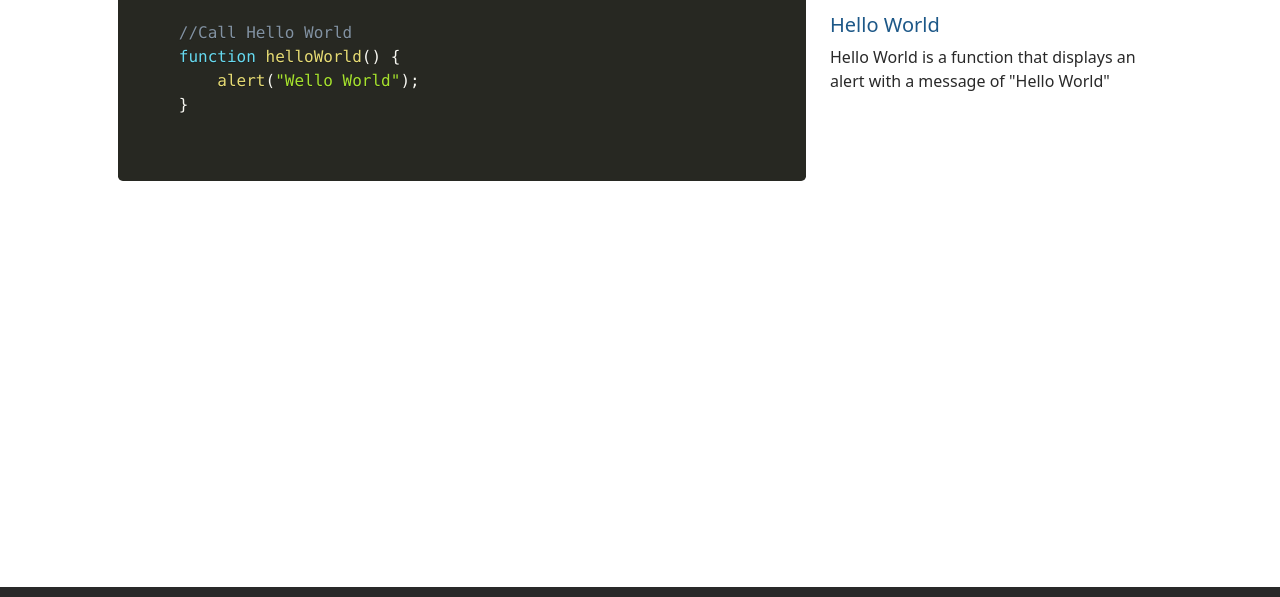
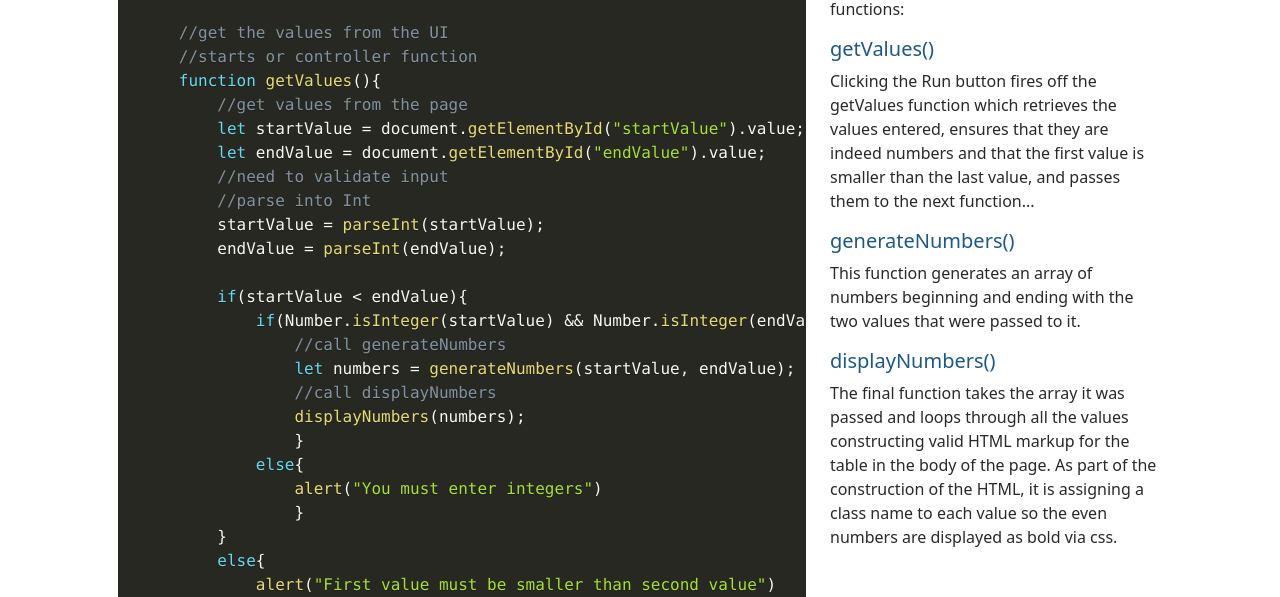
Before and after one commit to mozzy83/Loopty, a plain HTML site: page code.html in a window 1280 px wide. Shown: the part 147-744 px from the top of the page. Drawn offline with nearby package versions, Linux system fonts and the light colour scheme.

Commit message:
Created the App page and the Code page

```diff
--- a/code.html
+++ b/code.html
@@ -65,17 +65,74 @@
                     <div class="col col-lg-8">
                         <pre class="line-numbers">
                             <code class="language-javascript">
-//Call Hello World
-function helloWorld() {
-    alert("Wello World");
+//get the values from the UI
+//starts or controller function
+function getValues(){
+    //get values from the page
+    let startValue = document.getElementById("startValue").value;
+    let endValue = document.getElementById("endValue").value;
+    //need to validate input
+    //parse into Int
+    startValue = parseInt(startValue);
+    endValue = parseInt(endValue);
+
+    if(startValue < endValue){
+        if(Number.isInteger(startValue) && Number.isInteger(endValue)){
+            //call generateNumbers
+            let numbers = generateNumbers(startValue, endValue);
+            //call displayNumbers
+            displayNumbers(numbers);
+            }
+        else{
+            alert("You must enter integers")
+            }
+    }
+    else{
+        alert("First value must be smaller than second value")
+        }
+}
+//generate numbers from startValue to endValue
+//logic function(s)
+function generateNumbers(sValue, eValue){
+    let numbers = [];
+    //want to get all numbers from start to end
+    for(let i = sValue; i <= eValue; i++){
+        numbers.push(i);
+    }
+        return numbers;
+}
+//display the numbers marking the even ones bold
+//display or view function
+function displayNumbers(numbers){
+    let templateRows = "";
+    for(let i = 0; i < numbers.length; i++){
+        let className = "even";
+        let number = numbers[i];
+
+        if(number % 2 == 0){
+            className = "even";
+        }
+        else{
+            className = "odd";
+        }
+        //This template literal does NOT render correctly with Prism.
+        //See source at GitHub.
+        templateRows += `<tr><td class="${className}">${number}</td></tr>`;
+    }
+
+        document.getElementById("results").innerHTML = templateRows;
 }
                             </code>
                         </pre>
                     </div>
                     <div class="col col-lg-4">
-                        <p>The Code is structured in one function.</p>
-                        <h5>Hello World</h5>
-                        <p>Hello World is a function that displays an alert with a message of "Hello World"</p>
+                        <p>The Code is created with three primary functions:</p>
+                        <h5>getValues()</h5>
+                        <p>Clicking the Run button fires off the getValues function which retrieves the values entered, ensures that they are indeed numbers and that the first value is smaller than the last value, and passes them to the next function...</p>
+                        <h5>generateNumbers()</h5>
+                        <p>This function generates an array of numbers beginning and ending with the two values that were passed to it.</p>
+                        <h5>displayNumbers()</h5>
+                        <p>The final function takes the array it was passed and loops through all the values constructing valid HTML markup for the table in the body of the page. As part of the construction of the HTML, it is assigning a class name to each value so the even numbers are displayed as bold via css.</p>
                     </div>
                 </div>
             </div>
--- a/css/site.css
+++ b/css/site.css
@@ -3,6 +3,14 @@
     --secondary-color: #ff993b;
     --dark-color: #292929;
     --white-color: #e7e7e7;
+}
+
+.odd{
+    font-weight: 100;
+}
+
+.even{
+    font-weight: bold;
 }
 
 body {
```
Also changed, not shown: app.html (+4 -1 lines), js/site.js (+66 -3 lines).
